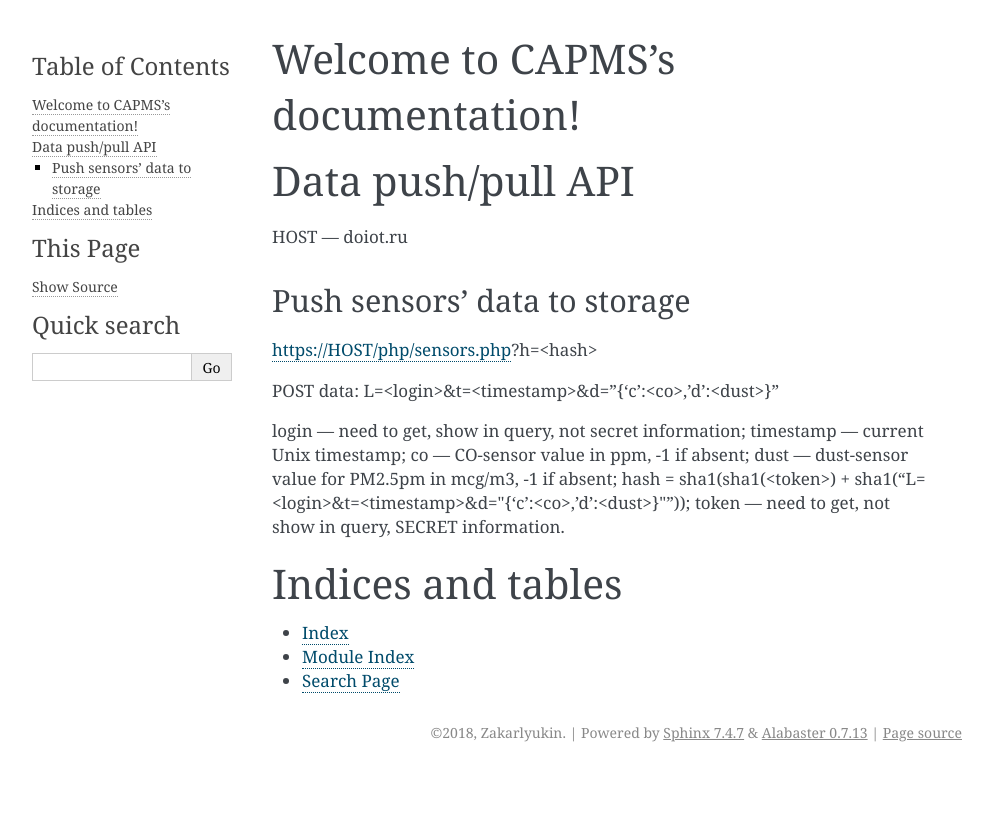
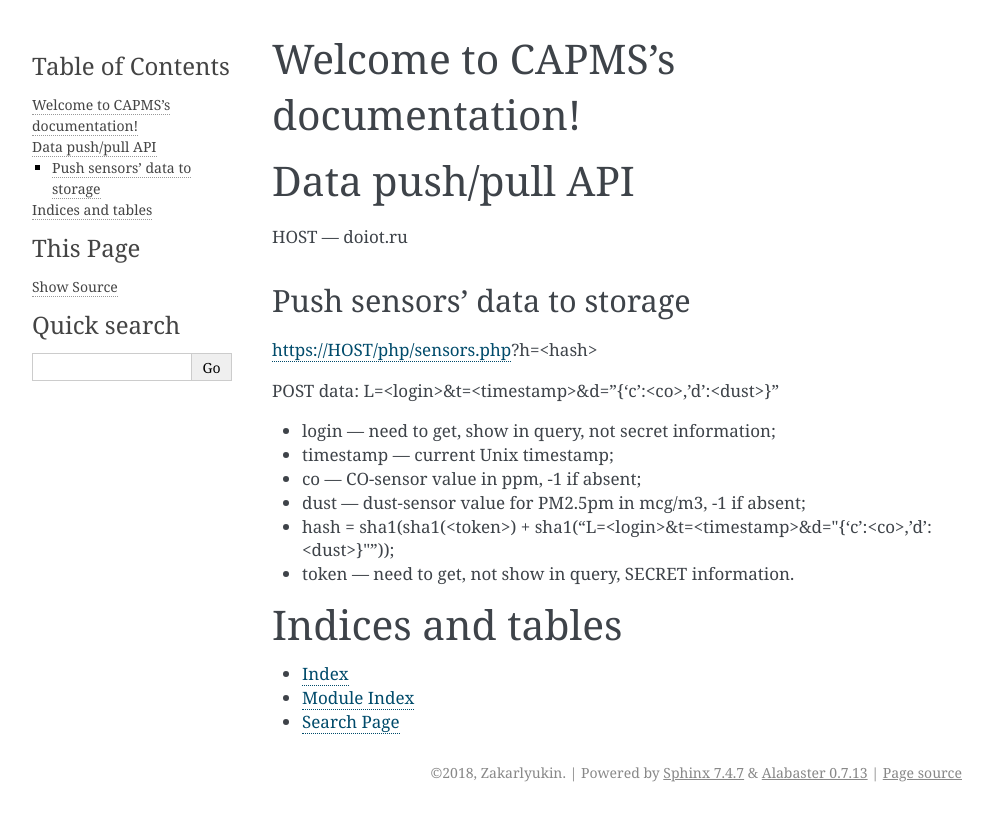
Before and after one commit to zakarlyukin/aircms, a Sphinx documentation site: the page built from docs/index.rst, in a window 1280 px wide. Shown: the top 821 px of the page, without its empty margins (148-1141 px from the left). Built offline with Sphinx 7.4.7, drawn with Linux system fonts in a browser that asks for light colours.

```diff
--- a/docs/index.rst
+++ b/docs/index.rst
@@ -20,12 +20,12 @@ https://HOST/php/sensors.php?h=<hash>
 
 POST data: L=<login>&t=<timestamp>&d="{'c':<co>,'d':<dust>}"
 
-login — need to get, show in query, not secret information;
-timestamp — current Unix timestamp;
-co — CO-sensor value in ppm, -1 if absent;
-dust — dust-sensor value for PM2.5pm in mcg/m3, -1 if absent;
-hash = sha1(sha1(<token>) + sha1("L=<login>&t=<timestamp>&d=\"{'c':<co>,'d':<dust>}\""));
-token — need to get, not show in query, SECRET information.
+* login — need to get, show in query, not secret information;
+* timestamp — current Unix timestamp;
+* co — CO-sensor value in ppm, -1 if absent;
+* dust — dust-sensor value for PM2.5pm in mcg/m3, -1 if absent;
+* hash = sha1(sha1(<token>) + sha1("L=<login>&t=<timestamp>&d=\"{'c':<co>,'d':<dust>}\""));
+* token — need to get, not show in query, SECRET information.
 
 Indices and tables
 ==================
```
